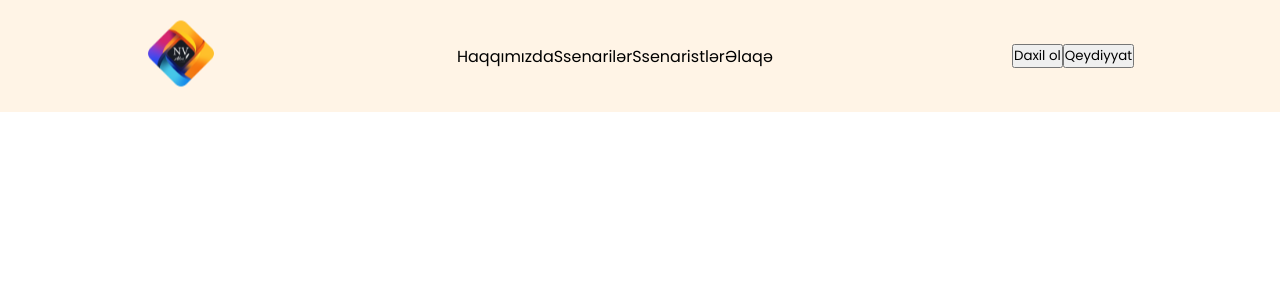
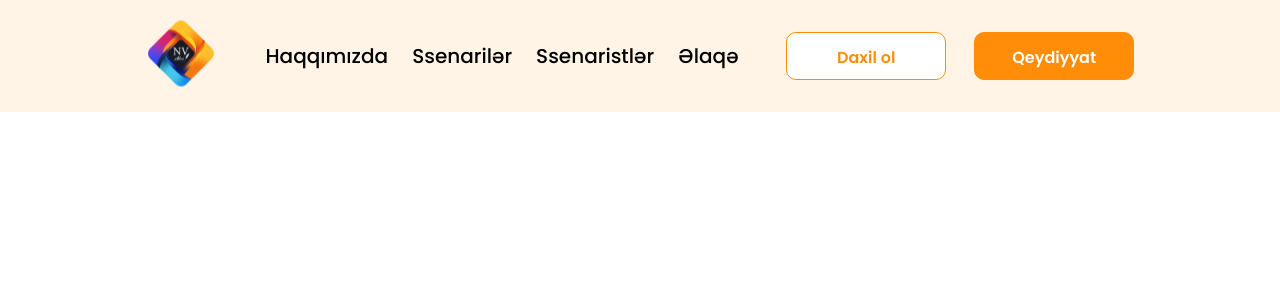
Before and after one commit to Zaranasirova/nva_ailesi, a React (Vite) app: page / in a window 1280 px wide. Shown: the top 300 px of the page. Built offline with nearby package versions, Linux system fonts and the light colour scheme.

Commit message:
Finalized header structure

```diff
--- a/src/assets/scss/_base.scss
+++ b/src/assets/scss/_base.scss
@@ -21,3 +21,8 @@ a {
   display: flex;
   align-items: center;
 }
+
+$primary-color:#FF8D08;
+$orange-200-color:#FFCB8D;
+$orange-50-color:#FFF4E6;
+$black-color:#000000;
--- a/src/assets/scss/components/_header.scss
+++ b/src/assets/scss/components/_header.scss
@@ -18,5 +18,39 @@
         }
       }
     }
+    .navbar {
+      .navigation {
+        height: 100%;
+        gap: 24px;
+        .navigation-item {
+          a {
+            color: #000000;
+            font-weight: 500;
+            font-size: 20px;
+            line-height: 32px;
+          }
+        }
+      }
+    }
+    .auth {
+      gap: 28px;
+      .auth-button {
+        padding: 12px 28px;
+        border: 1px solid $primary-color;
+        border-radius: 10px;
+        width: 160px;
+        height: 48px;
+        font-weight: 600;
+        font-size: 16px;
+      }
+      .auth-login-button {
+        background-color: #ffffff;
+        color: $primary-color;
+      }
+      .auth-register-button {
+        background-color: $primary-color;
+        color: #fff;
+      }
+    }
   }
 }
```
